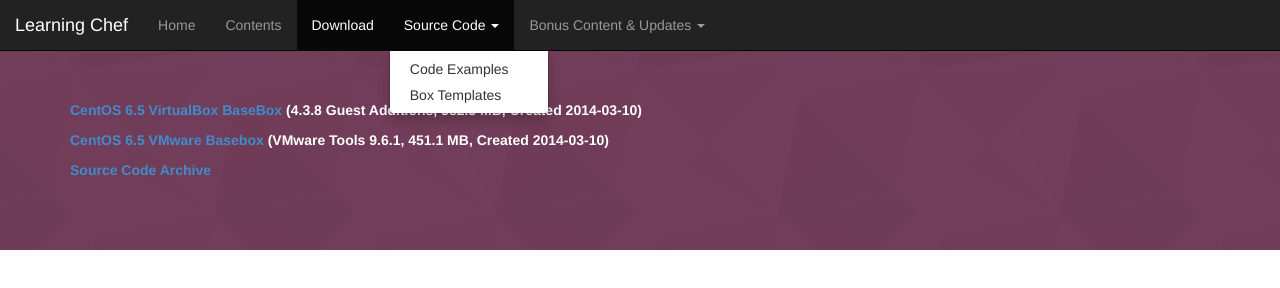
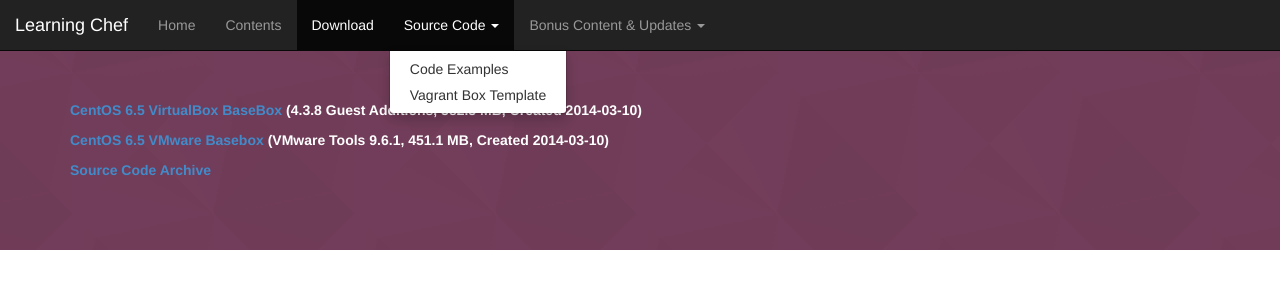
Before and after one commit to learningchef/learningchef.github.com, a plain HTML site: page download.html in a window 1280 px wide. Both pictures are taken after a click on the link "Source Code". Drawn offline with nearby package versions, Linux system fonts and the light colour scheme.

Commit message:
Updating source link

```diff
--- a/download.html
+++ b/download.html
@@ -37,7 +37,7 @@
                     <a href="#" class="dropdown-toggle" data-toggle="dropdown">Source Code <b class="caret"></b></a>
                     <ul class="dropdown-menu">
                         <li><a href="https://github.com/learningchef/learningchef-code">Code Examples</a></li>
-                        <li><a href="https://github.com/learningchef/basebox">Box Templates</a></li>
+                        <li><a href="https://github.com/learningchef/centos65">Vagrant Box Template</a></li>
                     </ul>
                 </li>
                 <li class="dropdown">
```
Also changed, not shown: toc.html (+1 -1 lines).
